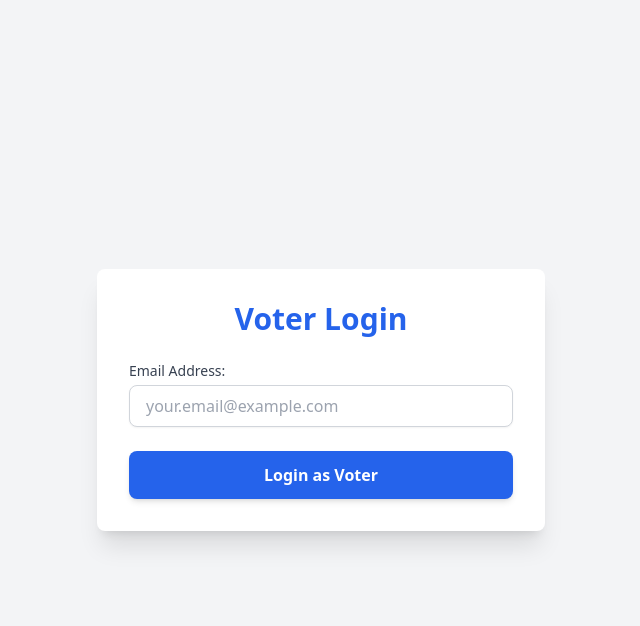
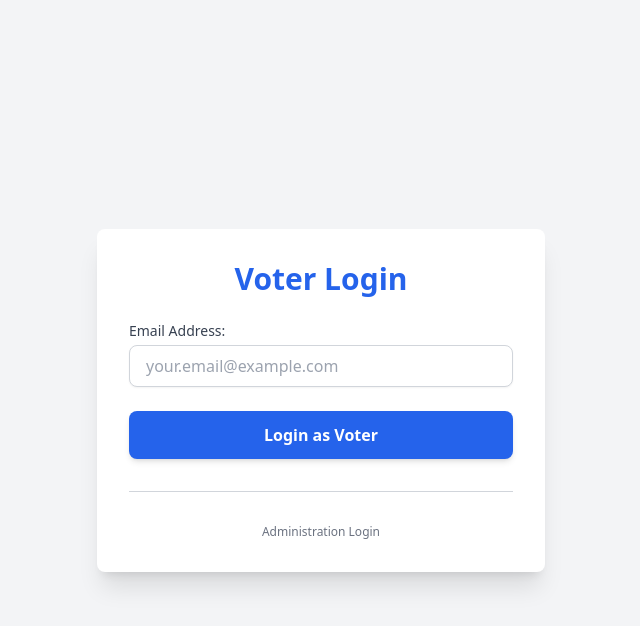
Before and after one commit to ianbrown78/voter-basic, a PHP site: page /login.php in a window 1280 px wide. Shown: the top 626 px of the page, without its empty margins (319-959 px from the left). Run offline with PHP 8.4, Linux system fonts and the light colour scheme; some libraries are stand-ins or nearby versions.

Commit message:
Add quick link to admin login

```diff
--- a/src/public/login.php
+++ b/src/public/login.php
@@ -74,6 +74,11 @@ if ($_SERVER['REQUEST_METHOD'] == 'POST') {
                 <button type="submit" class="w-full bg-blue-600 hover:bg-blue-700 text-white font-bold py-3 px-4 rounded-lg shadow-md hover:shadow-lg transition duration-150 ease-in-out">Login as Voter</button>
             </div>
         </form>
+
+        <hr class="my-8 border-gray-300">
+
+        <p class="text-xs text-gray-500 mt-4 text-center"><a href="<?php echo $basePath; ?>admin/login.php">Administration Login</a></p>
+
     </div>
 </body>
 </html>
```
